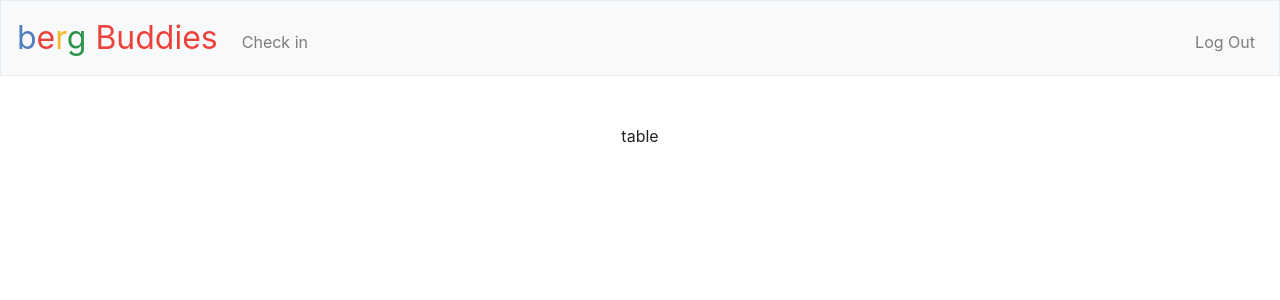
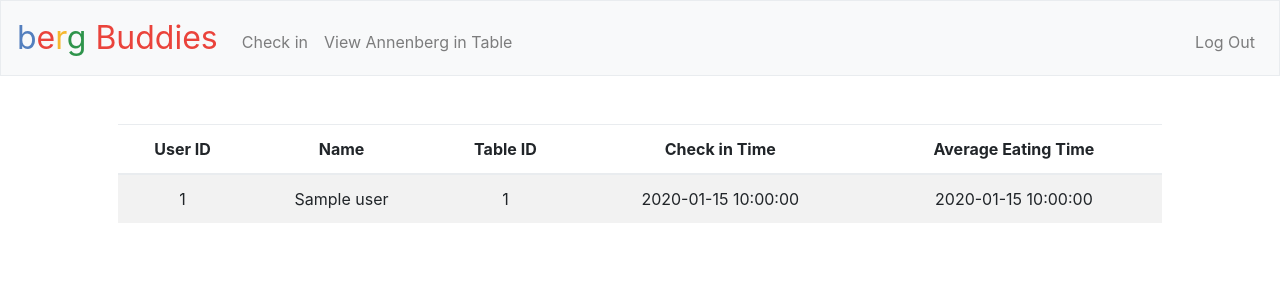
Before and after one commit to ehhong/bergbuddies, a Flask app: template templates/table.html in a window 1280 px wide. Shown: the top 300 px of the page. Run offline with Flask 2, Linux system fonts and the light colour scheme; a user stored in the database is signed in; the template is opened without the code that fills it: most values are stand-ins (such as "Sample title", 1, 10 or a date in 2020); some libraries are stand-ins or nearby versions.

Commit message:
added feature of table view

```diff
--- a/application.py
+++ b/application.py
@@ -149,6 +149,14 @@ def checkout():
     db.execute("DELETE FROM berg WHERE userID = :userID", userID=session["user_id"])
     return redirect("/")
 
+@app.route("/tableview", methods=["GET", "POST"])
+@login_required
+def tableview():
+    """display list of users in berg as a table"""
+    all_users = db.execute("SELECT berg.userID, users.name, users.eatingTime, berg.checkInTime, berg.tableID FROM berg INNER JOIN users ON berg.userID = users.userID")
+    print("***************")
+    print(all_users)
+    return render_template("table.html", all_users=all_users)
 
 def errorhandler(e):
     """Handle error"""
--- a/templates/layout.html
+++ b/templates/layout.html
@@ -32,6 +32,7 @@
                 {% if session.user_id %}
                     <ul class="navbar-nav mr-auto mt-2">
                         <li class="nav-item"><a class="nav-link" href="/checkin">Check in</a></li>
+                        <li class="nav-item"><a class="nav-link" href="/tableview">View Annenberg in Table</a></li>
                     </ul>
                     <ul class="navbar-nav ml-auto mt-2">
                         <li class="nav-item"><a class="nav-link" href="/logout">Log Out</a></li>
--- a/templates/table.html
+++ b/templates/table.html
@@ -1,9 +1,28 @@
 {% extends "layout.html" %}
 
 {% block title %}
-    table
+    View Annenberg in Table
 {% endblock %}
 
 {% block main %}
-    <p>table</p>
+    <table class="table table-striped">
+        <thead>
+            <tr>
+                <th>User ID</th>
+                <th>Name</th>
+                <th>Table ID</th>
+                <th>Check in Time</th>
+                <th>Average Eating Time</th>
+            </tr>
+        </thead>
+        {% for user in all_users %}
+            <tr>
+                <td>{{ user["userID"] }}</td>
+                <td>{{ user["name"] }}</td>
+                <td>{{ user["tableID"] }}</td>
+                <td>{{ user["checkInTime"] }}</td>
+                <td>{{ user["eatingTime"] }}</td>
+            </tr>
+        {% endfor %}
+    </table>
 {% endblock %}
```
Also changed, not shown: bergbuddies.db.
